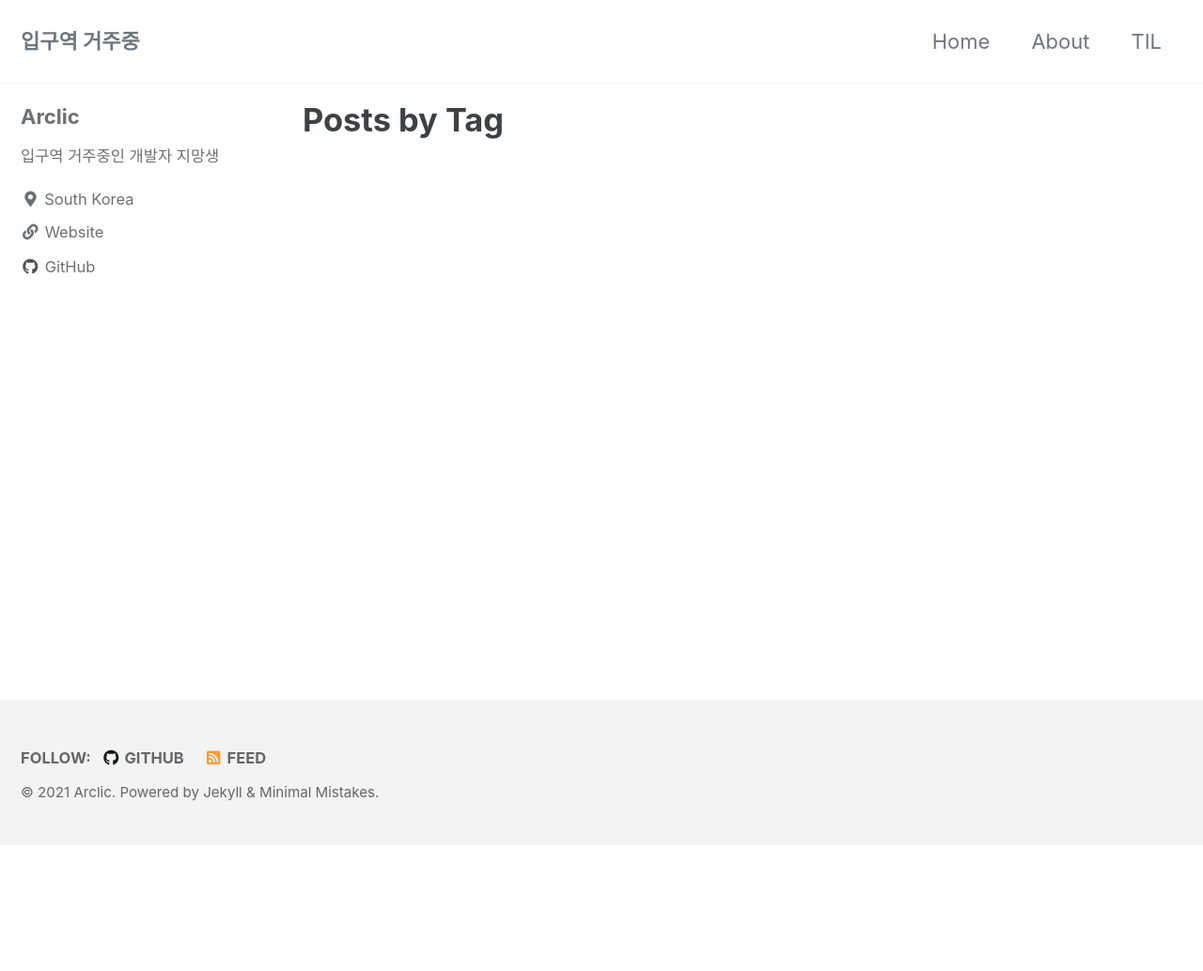
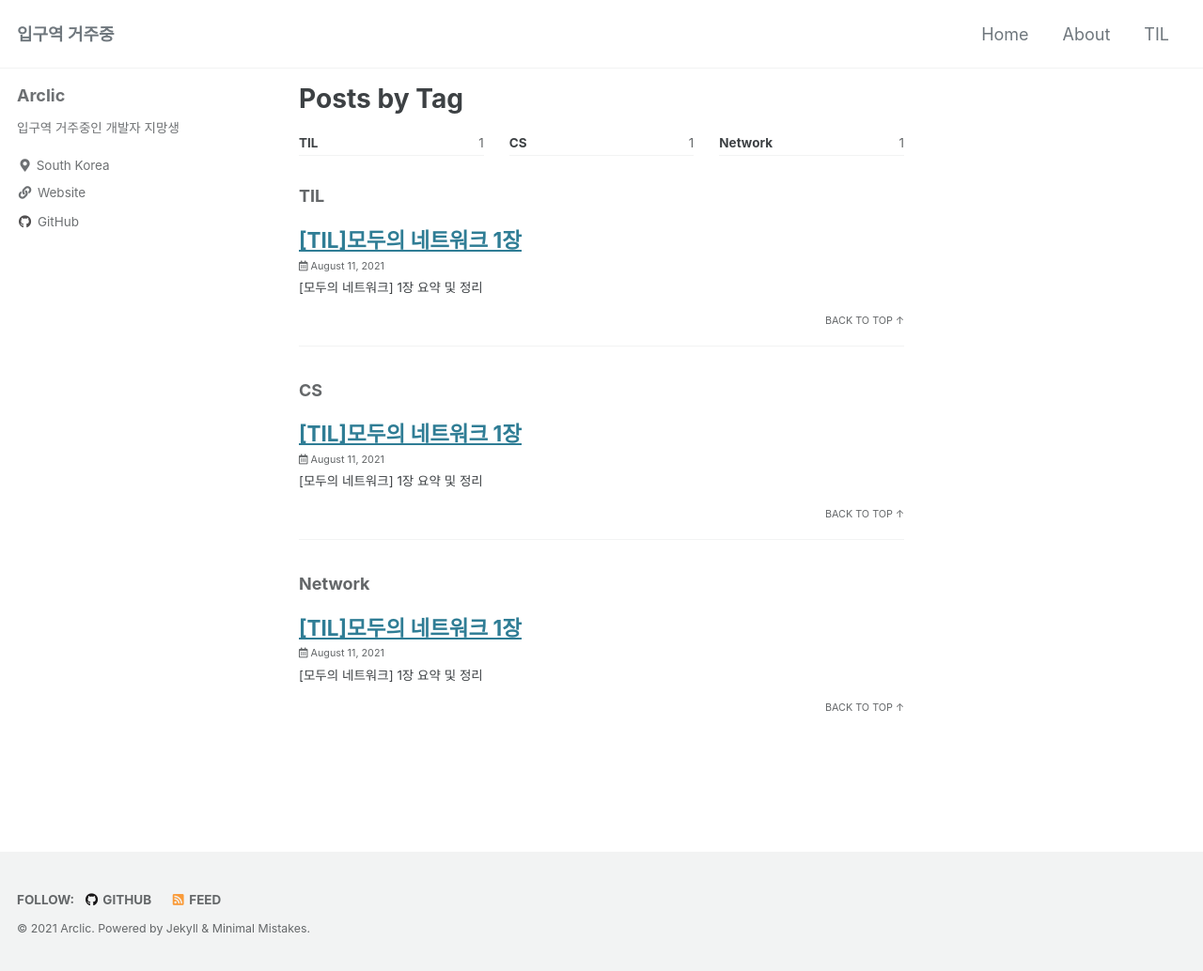
Before and after one commit to arclic/arclic.github.io, a Jekyll site: the page built from _pages/tag-archive.md, in a window 1280 px wide. Shown: the whole page at 94% size. Built offline with Jekyll 4.4.1, drawn with Linux system fonts in a browser that asks for light colours; cached includes are drawn as plain includes; before the commit the page ends 900 px from its top, so only the background shows below that; part of the change alters nothing that is shown.

Commit message:
update 모두의 네트워크 1장

```diff
--- a/_config.yml
+++ b/_config.yml
@@ -273,7 +273,8 @@ defaults:
     values:
       layout: single
       author_profile: true
-      read_time: true
+      show_date: true
+      read_time: false
       comments: true
       share: true
       related: true
@@ -285,6 +286,7 @@ defaults:
     values:
       layout: single
       author_profile: true
+      show_date: true
       read_time: false
       comments: false
       share: true
--- /dev/null
+++ b/_posts/2021-08-11-modu-network-01.md
@@ -0,0 +1,68 @@
+---
+title: "[TIL]모두의 네트워크 1장"
+excerpt: "[모두의 네트워크] 1장 요약 및 정리"
+
+categories:
+  - TIL
+tags:
+  - TIL
+  - CS
+  - Network
+
+toc: true
+---
+
+## TIL
+
+[모두의 네트워크](http://www.kyobobook.co.kr/product/detailViewKor.laf?mallGb=KOR&ejkGb=KOR&barcode=9791160505030)를 읽고 요약 및 정리한 글 입니다.
+
+## 1장: 네트워크의 기초 지식 익히기
+
+### 01 네트워크의 구조
+
+네트워크는 컴퓨터 간의 연결 뿐만 아니라 사람과 사람의 네트워크 등 다양한 네트워크가 존재할 수 있다. [모두의 네트워크]에서 '네트워크'가 의미하는 것은 컴퓨터 간의 네트워크를 연결한 **컴퓨터 네트워크**이다.
+
+네트워크를 활용하면 컴퓨터 간의 데이터(파일) 전송, 웹 사이트 열람, 메일 송·수신과 같은 일을 할 수 있다. 그리고 네트워크의 종류 중에서 **인터넷**이 있고, **인터넷**은 전 세계의 큰 네트워크부터 작은 네트워크까지를 연결하는 거대한 네트워크를 의미한다.
+
+---
+
+네트워크나 인터넷에서 데이터를 주고받으려면 규칙이 필요하다. 그리고 그 규칙에는 **패킷(packet)**을 사용한다. **패킷**은 컴퓨터 간에 데이터를 주고받을 때 <u>네트워크를 통해 전송되는 데이터의 작은 조각</u>을 말한다. 이렇게 데이터를 작은 패킷으로 나누는 이유는 큰 데이터를 그대로 보낼 경우 그 데이터가 네트워크의 대역폭을 너무 많이 차지해서 다른 패킷의 흐름을 막을 위험이 있기 때문이다.
+
+**대역폭(bandwidth)**은 일반적으로 네트워크에서 이용 가능한 최대 전송 속도로 정보를 전송할 수 있는 단위 시간당 전송량을 말한다.
+
+이렇게 작게 나눠진 패킷은 목적지에서 원래대로 되돌리는 작업을 거친다. 하지만 목적지로 보낸 패킷이 전송한 순서대로 도착하지 않거나 전송될 때 네트워크가 지연되어서 늦게 도착하거나 패킷이 누락될 수도 있다. 따라서 패킷을 송신하는 측에서는 패킷을 보낼 때 패킷에 순서대로 번호를 붙여서 보낸다.
+
+### 03 랜(LAN)과 왠(WAN)
+
+네트워크는 접속할 수 있는 범위에 따라 크게 두 가지 종류로 나눌 수 있다. 건물 안이나 특정 지역을 범위로 하는 네트워크를 **랜(LAN, Local Area Network)**이라고 한다. 가정이나 빌딩 안에 있는 사무실 같이 지리적으로 제한된 곳에서 컴퓨터와 프린터를 연결할 수 있는 네트워크이다.
+
+두 번째로 지리적으로 넓은 범위에 구축된 네트워크를 **왠(WAN, Wide Area Network)**이라고 한다. 이것은 인터넷 서비스 제공자(ISP)가 제공하는 서비스를 사용하여 구축된 네트워크를 말한다. 랜과 랜을 연결하는 것으로 생각해도 된다. **인터넷 서비스 제공자**는 인터넷 상용 서비스 사업을 하고 있는 KT, U+, SK브로드밴드와 같은 사업자를 말한다.
+
+|      |            랜            |          왠          |
+| :--: | :----------------------: | :------------------: |
+| 범위 | 좁다(건물이나 특정 지역) | 넓다(랜과 랜을 연결) |
+| 속도 |          빠르다          |        느리다        |
+| 오류 |           적다           |         많다         |
+
+### 04 가정에서 하는 랜 구성
+
+네트워크는 앞서 보았듯이 랜과 왠으로 구성할 수 있고, 집에서 구성하는 네트워크는 랜이다. 인터넷을 사용하려면 가장 먼저 **인터넷 서비스 제공자(ISP)**와 **인터넷 회선**을 결정해야 한다.
+
+연결 방식은 크게 유선과 무선으로 나누는데, 랜 케이블이 필요하면 유선이고 랜 케이블이 필요하지 않으면 무선이다.
+
+### 05 회사에서 하는 랜 구성
+
+소규모 회사(소호 기업)에서의 네트워크 구성은 가정에서의 랜 구성과 조금 다르다. 특히 **DMZ**라는 네트워크 영역이 존재한다. DMZ는 <u>외부에 공개하기 위한 네트워크</u>로써 주로 웹 서버, 메일 서버, DNS 서버를 공개한다.
+
+회사에서는 서버를 운영하기 위해 서버를 사내에 설치하거나 데이터 센터에 두거나 클라우드(cloud)에 둘 수 있다. 참고로 사내 또는 데이터 센터에 서버를 두고 운영하는 것을 **온프레미스(on-premise)**라고 한다.
+
+### 용어 정리
+
+- 네트워크(network): 컴퓨터를 두 대 이상 연결하여 서로 데이터를 전송할 수 있는 통신망이다.
+- 인터넷(Internet): TCP/IP 프로토콜을 사용하는 세계 최대 규모의 네트워크다. 전 세계의 컴퓨터를 서로 연결하여 정보를 교환할 수 있도록 만든 하나의 거대한 컴퓨터 통신망이다.
+- 패킷(packet): 네트워크 통신을 할 때 사용되는 작게 분할된 데이터 조각으로 네트워크에서 전송하는 데이터의 기본 단위이다.
+- 랜(Local Area Network, LAN, 근거리 통신망): 비교적 가까운 거리에 위치한 장치들을 서로 연결한 네트워크. 집, 사무실, 학교 등의 건물과 같이 가까운 지역을 연결하는 네트워크이다.
+- 왠(Wide Area Network, WAN, 원거리 통신망): 랜을 다시 하나로 묶는 거대한 네트워크다. 특정 도시, 국가, 대륙과 같이 매우 넓은 범위를 연결하는 네트워크를 말한다. 넓은 지역에 설치된 컴퓨터들 간의 정보와 자원을 공유하기에 적합하도록 설계한 컴퓨터 통신망이다.
+- 인터넷 서비스 제공자(Internet Service Provider, ISP): 인터넷에 접속하는 수단을 제공하는 주체다. 일반 사용자, 기업체, 기관, 단체 등이 인터넷에 접속하여 인터넷을 이용할 수 있도록 돕는 사업자다. 현재는 KT, U+, SK브로드밴드와 같은 ISP가 인터넷 서비스를 제공한다.
+- 서버(server): 컴퓨터 네트워크에서 다른 컴퓨터에 서비스를 제공하기 위한 컴퓨터 또는 프로그램이다. 반대로 서버에서 보내 주는 정보 서비스를 받는 측 또는 요구하는 측의 컴퓨터 또는 프로그램은 클라이언트라고 한다.
+- DMZ(DeMilitarized Zone): 네트워크 구성 중에서 일반적으로 인터넷인 외부 네트워크와 내부 네크워크 사이에 위치한 중간 지대(서브넷)를 말한다. 네트워크의 보안 영역으로 외부 공격자가 내부 네트워크에 침투하는 것을 막는 역할을 한다.
--- a/_sass/minimal-mistakes/_reset.scss
+++ b/_sass/minimal-mistakes/_reset.scss
@@ -2,7 +2,9 @@
    STYLE RESETS
    ========================================================================== */
 
-* { box-sizing: border-box; }
+* {
+  box-sizing: border-box;
+}
 
 html {
   /* apply a natural box layout model to all elements */
@@ -15,11 +17,11 @@ html {
   }
 
   @include breakpoint($large) {
-    font-size: 20px;
+    font-size: 18px;
   }
 
   @include breakpoint($x-large) {
-    font-size: 22px;
+    font-size: 18px;
   }
 
   -webkit-text-size-adjust: 100%;
@@ -28,7 +30,9 @@ html {
 
 /* Remove margin */
 
-body { margin: 0; }
+body {
+  margin: 0;
+}
 
 /* Selected elements */
 
@@ -147,7 +151,8 @@ input {
 }
 
 button::-moz-focus-inner,
-input::-moz-focus-inner { /* inner padding and border oddities in FF3/4*/
+input::-moz-focus-inner {
+  /* inner padding and border oddities in FF3/4*/
   padding: 0;
   border: 0;
 }
@@ -156,8 +161,8 @@ button,
 html input[type="button"], // avoid the WebKit bug in Android 4.0.* where (2) destroys native `audio` and `video` controls
 input[type="reset"],
 input[type="submit"] {
-    -webkit-appearance: button; /* corrects inability to style clickable `input` types in iOS*/
-    cursor: pointer; /* improves usability and consistency of cursor style between image-type `input` and others*/
+  -webkit-appearance: button; /* corrects inability to style clickable `input` types in iOS*/
+  cursor: pointer; /* improves usability and consistency of cursor style between image-type `input` and others*/
 }
 
 label,
@@ -168,10 +173,11 @@ input[type="reset"],
 input[type="submit"],
 input[type="radio"],
 input[type="checkbox"] {
-    cursor: pointer; /* improves usability and consistency of cursor style between image-type `input` and others*/
+  cursor: pointer; /* improves usability and consistency of cursor style between image-type `input` and others*/
 }
 
-input[type="search"] { /* Appearance in Safari/Chrome*/
+input[type="search"] {
+  /* Appearance in Safari/Chrome*/
   box-sizing: border-box;
   -webkit-appearance: textfield;
 }
```
